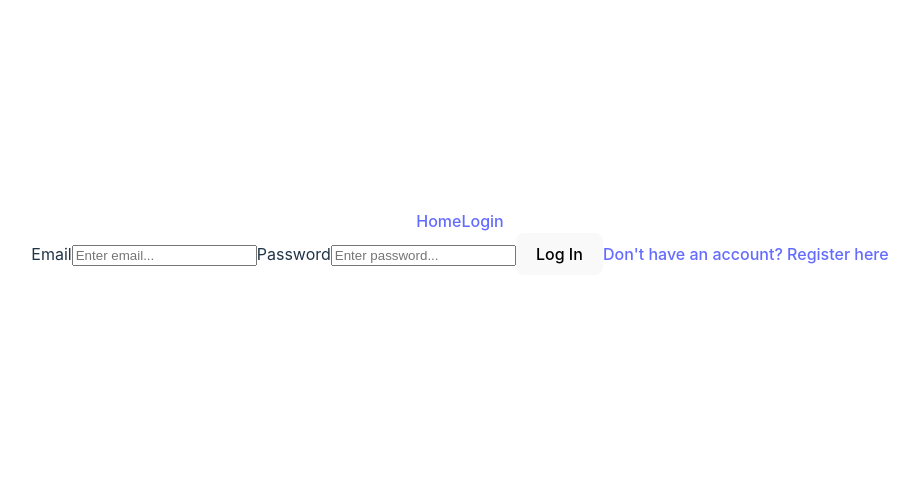
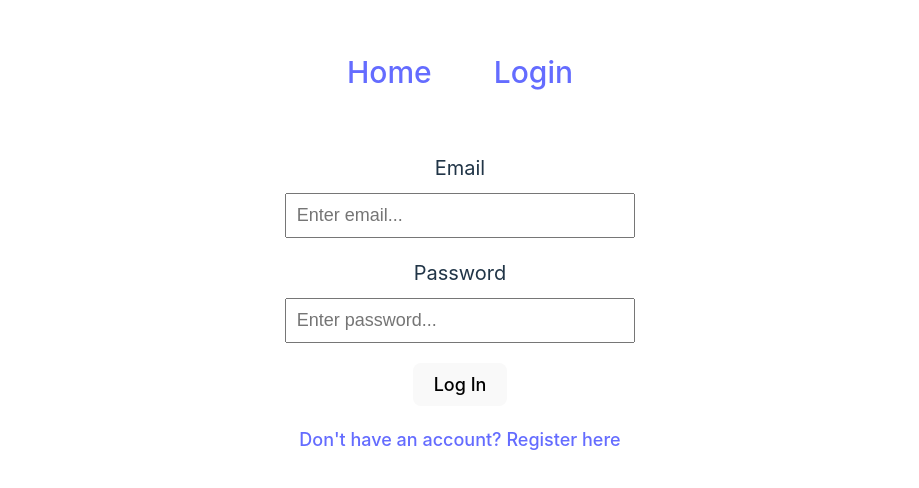
Before and after one commit to andxsu/CS_35L_24S, a React (Vite) app in the folder client/: page /login in a window 1280 px wide. Shown: the part 158-646 px from the top of the page, without its empty margins (180-1099 px from the left). Built offline with nearby package versions, Linux system fonts and the light colour scheme; no server answers.

Commit message:
css changes + updated README

```diff
--- a/client/src/components/Navbar.jsx
+++ b/client/src/components/Navbar.jsx
@@ -6,15 +6,31 @@ import {UserContext} from '../../context/userContext';
 
 export default function Navbar(){
     const {user, logout} = useContext(UserContext)
+    const navStyle = {
+        // position: 'fixed',  // Make navbar fixed at the top
+        // top: 0,             // Position it at the top
+        // width: '50%',      // Make it span the full width of the page
+        zIndex: 1000,       // Ensure it stays above other content
+        display: 'flex',
+        justifyContent: 'center',
+        alignItems: 'center',
+        padding: '30px',
+        gap: '30px',        // Increase the horizontal spacing between links
+        fontSize: '30px',   // Increase the font size
+    };
+
+    const linkStyle = {
+        textDecoration: 'none',
+        padding: '8px 16px',
+    };
+
     return (
-        <nav>
-            <Link to='/'>Home</Link>
+        <nav style={navStyle}>
+            <Link to='/' style={linkStyle}>Home</Link>
             {!user ? (
-                <>
-                    <Link to='/login'>Login</Link>
-                </>
+                <Link to='/login' style={linkStyle}>Login</Link>
             ) : (
-                <button onClick={logout}>Logout</button>
+                <button onClick={logout} style={linkStyle}>Logout</button>
             )}
         </nav>
     );
--- a/client/src/pages/Dashboard.jsx
+++ b/client/src/pages/Dashboard.jsx
@@ -67,11 +67,20 @@ export default function Dashboard() {
         fetchOrderDetails();
     }, [user]);
 
+    const orderLinkStyle = {
+        fontSize: '24px',          // Increase the font size of the "Place an order" link
+        padding: '12px 24px',      // Increase padding for better appearance
+        backgroundColor: '#747bff', // Background color for the link
+        color: '#fff',             // Text color for better contrast
+        borderRadius: '12px',      // Rounded edges
+        textDecoration: 'none',    // Remove underline
+    };
+
     return (
         <div>
-            <h1>Dashboard</h1>
+            <h1 style={{ fontSize: '40px' }}>Dashboard</h1>
             {!!user && <h2>Hi {user.username}!</h2>}
-            {!!user && <Link to='/order'>Place an order</Link>}
+            {!!user && <Link to='/order' style={orderLinkStyle} >Place an order</Link>}
             <h2>Your orders</h2>
             {orders.length > 0 ? (
                 <ul style={{ listStyleType: 'none', padding: 0 }}>
--- a/client/src/pages/Login.jsx
+++ b/client/src/pages/Login.jsx
@@ -34,17 +34,49 @@ export default function Login() {
         }
     };
 
+    const labelStyle = {
+        fontSize: '20px',
+        marginBottom: '10px',
+        display: 'block'
+    };
+
+    const inputStyle = {
+        fontSize: '18px',
+        padding: '10px',
+        width: '100%',
+        marginBottom: '20px',
+        boxSizing: 'border-box'
+    };
+
+    const buttonStyle = {
+        fontSize: '18px',
+        padding: '10px 20px',
+        cursor: 'pointer'
+    };
+
     return (
-        <div>
+        <div style={{ padding: '20px', maxWidth: '400px', margin: '0 auto' }}>
             <form onSubmit={loginUser}>
-                <label>Email</label>
-                <input type='text' placeholder='Enter email...' value={data.email} onChange={(e) => setData({ ...data, email: e.target.value })} />
-
-                <label>Password</label>
-                <input type='password' placeholder='Enter password...' value={data.password} onChange={(e) => setData({ ...data, password: e.target.value })} />
-
-                <button type='submit'>Log In</button>
-                <Link to='/register'>Don't have an account? Register here</Link>
+                <label style={labelStyle}>Email</label>
+                <input
+                    type='text'
+                    placeholder='Enter email...'
+                    value={data.email}
+                    onChange={(e) => setData({ ...data, email: e.target.value })}
+                    style={inputStyle}
+                />
+                <label style={labelStyle}>Password</label>
+                <input
+                    type='password'
+                    placeholder='Enter password...'
+                    value={data.password}
+                    onChange={(e) => setData({ ...data, password: e.target.value })}
+                    style={inputStyle}
+                />
+                <button type='submit' style={buttonStyle}>Log In</button>
+                <div style={{ marginTop: '20px' }}>
+                    <Link to='/register' style={{ fontSize: '18px' }}>Don't have an account? Register here</Link>
+                </div>
             </form>
         </div>
     );
```
Also changed, not shown: 1 other file (tests, documents, lock files or other folders).
